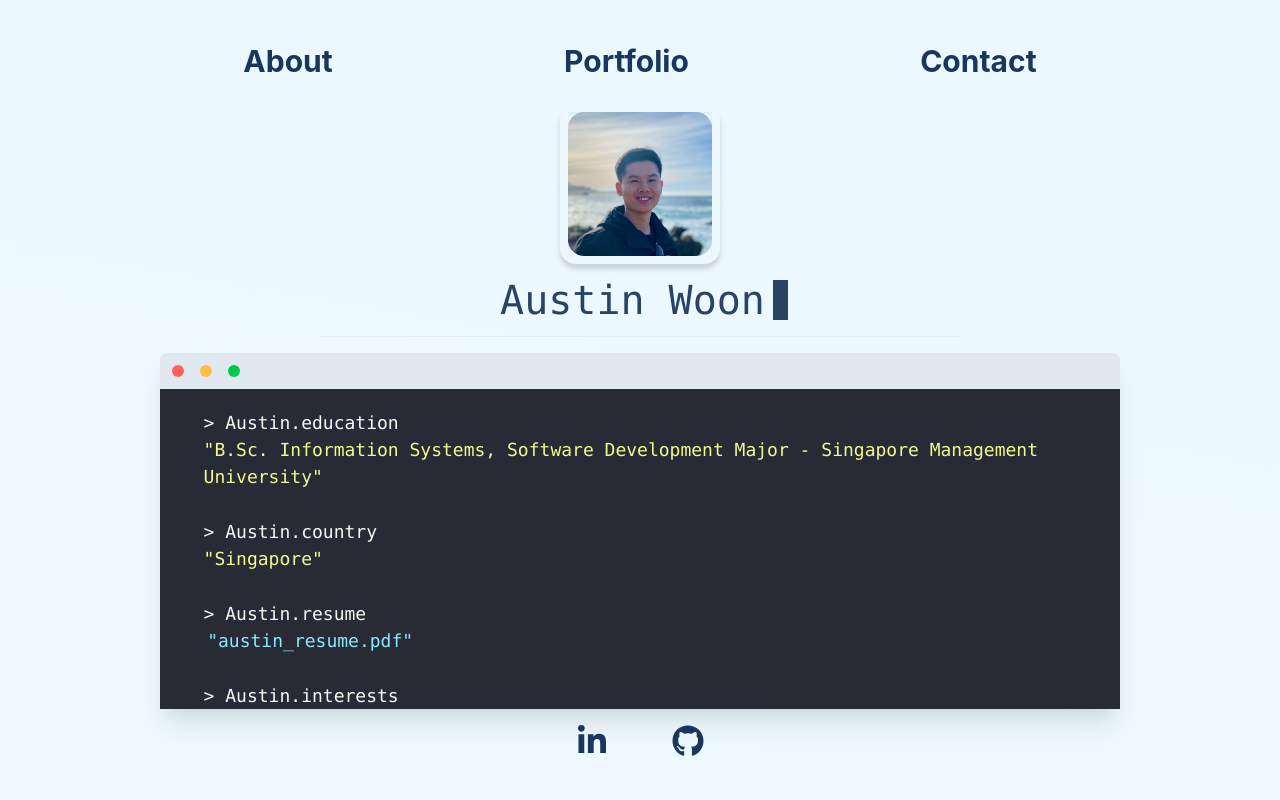
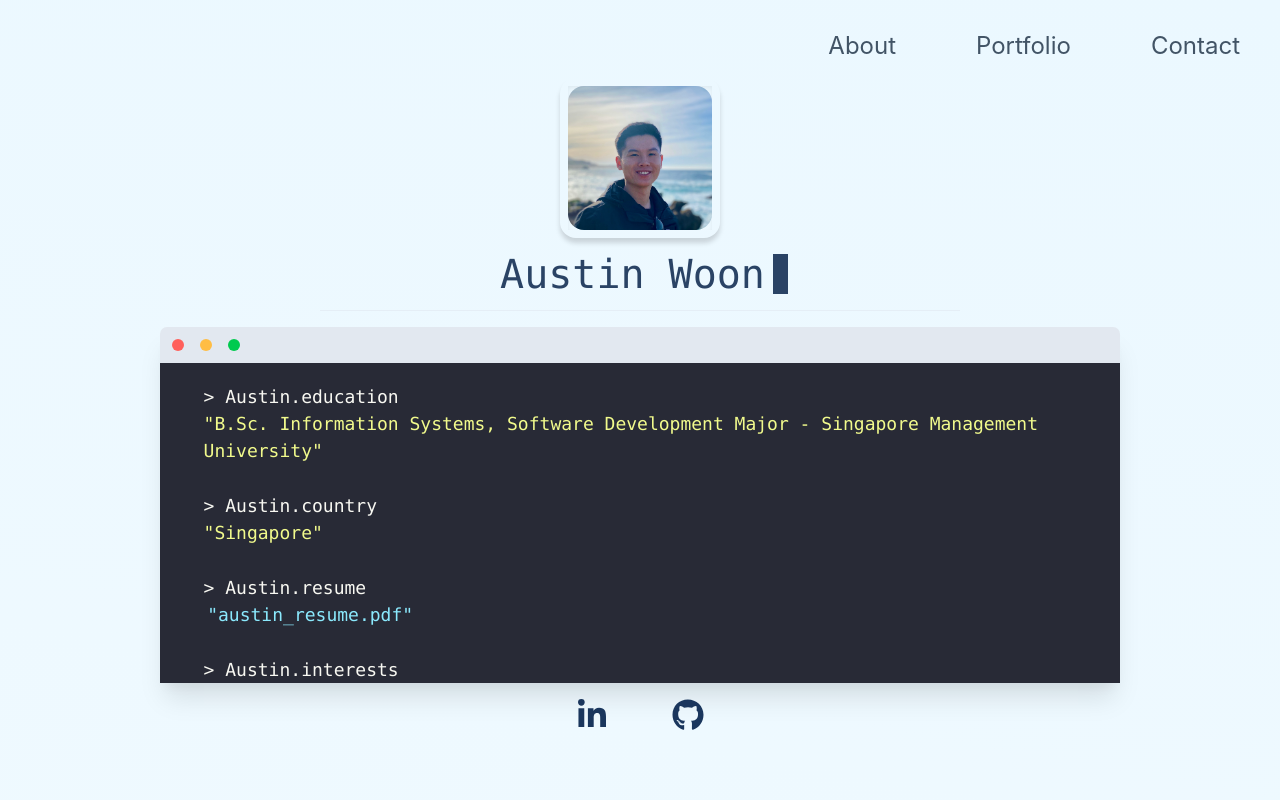
Before and after one commit to austinwoon/awqy_portfolio, a Next.js app in the folder austin-portfolio/: page / in a window 1280 px wide. Shown: the top 800 px of the page. Built offline with nearby package versions, Linux system fonts and the light colour scheme.

Commit message:
Adding hover effect for navbar

```diff
--- /dev/null
+++ b/austin-portfolio/components/HoverLink/HoverLink.jsx
@@ -0,0 +1,42 @@
+import { Link, Flex, Text, Box } from '@chakra-ui/layout';
+import React from 'react';
+import MotionBox from "../FramerMotion/MotionBox";
+
+const variants = {
+    'hidden' : {
+        opacity: 0,
+        width: '0%'
+    },
+    'active': {
+        opacity: 1,
+        width: '110%'
+    }
+}
+
+const HoverLink = ({linkStyles, content, href, ...props }) => {
+    const [hovered, setHovered] = React.useState(false)
+    return (
+        <Link {...linkStyles}
+            _hover={{
+                underline: false
+            }}
+              _focus={{
+                  border: '0px'
+              }}
+              href={href}
+              onMouseEnter={() => setHovered(true)}
+              onMouseLeave={() => setHovered(false)}>
+            <Text>{content}</Text>
+            <MotionBox
+                h={'20%'}
+                width={'100%'}
+                bgColor={'blue.500'}
+                animate={hovered ? 'active' : 'hidden'}
+                variants={variants}
+                transition={{duration: 0.4}}
+            />
+        </Link>
+    )
+}
+
+export default HoverLink
--- a/austin-portfolio/components/Intro/Intro.jsx
+++ b/austin-portfolio/components/Intro/Intro.jsx
@@ -21,7 +21,6 @@ export const Intro = () => {
             padding={'24px'}
             overflow={'hidden'}
         >
-            <NavBar />
 
             <Box mt={rowMarginTop}>
                 <Flex justify={'center'}>
--- a/austin-portfolio/components/Navbar/NavBar.jsx
+++ b/austin-portfolio/components/Navbar/NavBar.jsx
@@ -1,32 +1,26 @@
-import { Link, Flex, Heading, Box, Spacer } from '@chakra-ui/layout';
+import { Link, Flex, Text, Box } from '@chakra-ui/layout';
 import React from 'react';
+import MotionBox from "../FramerMotion/MotionBox";
+import HoverLink from "../HoverLink/HoverLink";
 
-const LinkStyles = {
+const linkStyles = {
     color: 'blue.900',
-    fontSize: ['lg', '2xl', '3xl', '3xl'],
-    pl: ['2', '3', '3', '3'],
-    pr: ['2', '3', '3', '3'],
+    fontSize: ['lg', '2xl', '2xl', '2xl'],
+    pl: ['2', '3', '7', '10'],
+    pr: ['2', '3', '7', '10'],
     pb: '1',
     pt: '1',
-    fontWeight: 'bold',
     borderRadius: '8px',
-    _hover: {
-        backgroundColor: 'blue.900',
-        color: 'white',
-        transition: '0.35s ease',
-    },
     transition: '0.1s ease-in-out',
 };
+
 const NavBar = () => {
+    const [hovered, setHovered] = React.useState(false)
     return (
-        <Flex w="100%">
-            <Spacer />
-            <Link {...LinkStyles} href={'#about'}>About</Link>
-            <Spacer />
-            <Link {...LinkStyles} href={'#portfolio'}>Portfolio</Link>
-            <Spacer />
-            <Link {...LinkStyles}>Contact</Link>
-            <Spacer />
+        <Flex w='100vw' justify={'flex-end'}>
+            <HoverLink linkStyles={linkStyles} content={'About'} href={'#about'} />
+            <HoverLink linkStyles={linkStyles} content={'Portfolio'} href={'#portfolio'} />
+            <HoverLink linkStyles={linkStyles} content={'Contact'}/>
         </Flex>
     );
 };
--- a/austin-portfolio/pages/index.js
+++ b/austin-portfolio/pages/index.js
@@ -4,14 +4,44 @@ import Intro from '../components/Intro/Intro';
 import PortfolioSection from '../components/Portfolio/PortfolioSection';
 import React from 'react';
 import Footer from '../components/Footer/Footer';
+import NavBar from "../components/Navbar/NavBar";
 
 export default function Home() {
+    const [scrolled, setScrolled] = React.useState(false);
+
+    const handleScroll= () => {
+        const offset=window.scrollY;
+        if(offset > 200 ){
+            setScrolled(true);
+        }
+        else{
+            setScrolled(false);
+        }
+    }
+
+    React.useEffect(() => {
+        window.addEventListener('scroll', handleScroll)
+    })
+
     return (
         <Box>
             <Head>
                 <title>Austin Portfolio</title>
             </Head>
             <Box bgGradient="linear-gradient(190deg, blue.50, hsla(0,0%,45%,0) 100%)">
+                <Box
+                    zIndex={100}
+                    bgColor={scrolled && 'brand.bgWhite'}
+                    shadow={scrolled && 'md'}
+                    position={'fixed'}
+                    mt={scrolled ? 0 : ['3vh', '3vh', '3vh', '3vh']}
+                    left={'50%'}
+                    transform='translateX(-50%)'
+                    w={'100vw'}
+                >
+                    <NavBar />
+                </Box>
+
                 <Box id={'about'}>
                     <Intro />
                 </Box>
```
